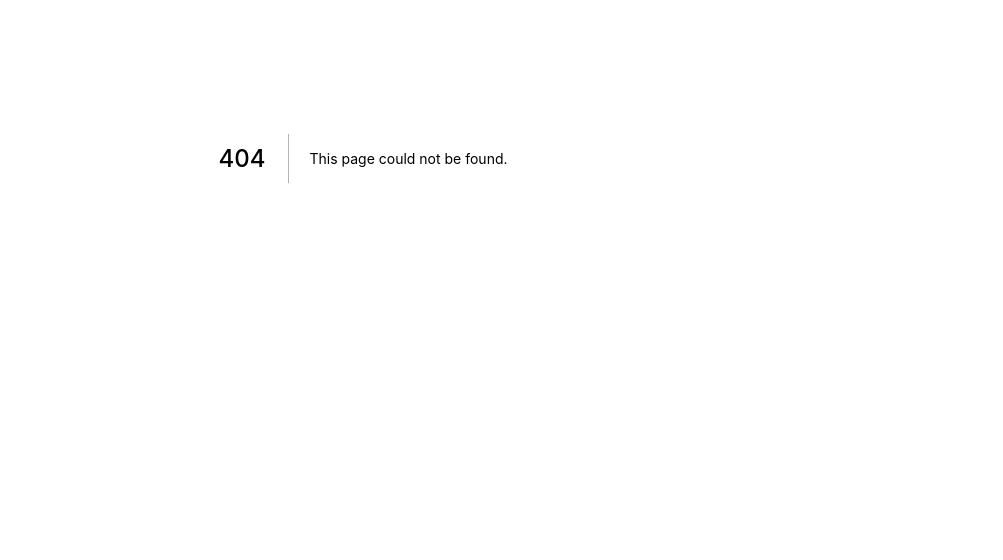
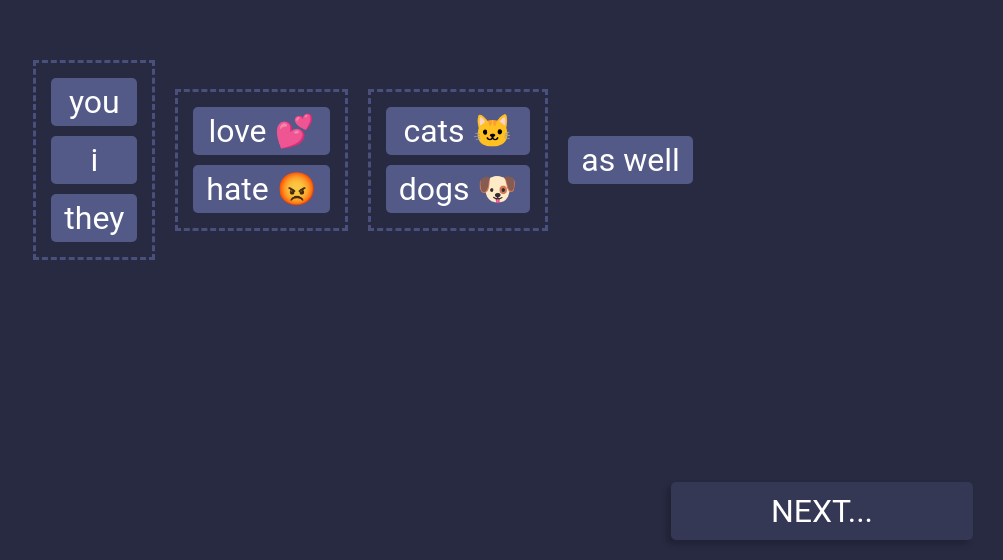
Before and after one commit to kayoroxa/netflix-2.0, a Next.js app: page /speak/crie-frases in a window 1280 px wide. Before the commit this address had no page. Shown: the part 240-800 px from the top of the page, without its empty margins (277-1280 px from the left). Built offline with nearby package versions, Linux system fonts and the light colour scheme.

Commit message:
create sentences

```diff
--- /dev/null
+++ b/src/pages/speak/crie-frases.tsx
@@ -0,0 +1,94 @@
+import { useState } from 'react'
+import CreateSentences from '../../templates/CreateSentences'
+
+const bigData = [
+  {
+    rawSentence: '{p} {verb} {noun} as well',
+    replacements: [
+      { id: 'verb', alternatives: ['love 💕', 'hate 😡'] },
+      { id: 'noun', alternatives: ['cats 🐱', 'dogs 🐶'] },
+      { id: 'p', alternatives: ['you', 'i', 'they'] },
+    ],
+  },
+  {
+    rawSentence: 'Why {p} Can {verb+} But {p2} {2verb+}',
+    replacements: [
+      { id: 'p', alternatives: ['you', 'i', 'they', 'he', 'she'] },
+      { id: 'p2', alternatives: ['me', 'them', 'her', 'him', 'you'] },
+      { id: 'verb+', alternatives: ['talk 👄', 'see 👀'] },
+      { id: '2verb+', alternatives: ["can't", 'never thank'] },
+    ],
+  },
+  {
+    rawSentence: '{p} {have} no ideia {complement}',
+    replacements: [
+      { id: 'p', alternatives: ['i', 'you', 'we', 'they'] },
+      { id: 'have', alternatives: ['have', 'had', 'really have', "'ve"] },
+      {
+        id: 'complement',
+        alternatives: [
+          'what to do',
+          'how long to wait',
+          'how much it means',
+          'it was so complicated',
+        ],
+      },
+    ],
+  },
+  {
+    rawSentence: '{p+to_be} {intensificador} trying to {complement}',
+    replacements: [
+      {
+        id: 'p+to_be',
+        alternatives: ["i'm", "you're", "we're", "she's", "he's"],
+      },
+      { id: 'intensificador', alternatives: ['really', 'just', '_'] },
+      {
+        id: 'complement',
+        alternatives: ['understand', 'tell something', 'be the best'],
+      },
+    ],
+  },
+  {
+    rawSentence:
+      "{p} understand {intermediador} {p+to_be} {v+ing} but {p} can't agree",
+    replacements: [
+      {
+        id: 'p',
+        alternatives: ['i', 'you', 'we', 'they', 'he', 'she'],
+      },
+      {
+        id: 'p+to_be',
+        alternatives: ["i'm", "you're", "we're", "she's", "he's"],
+      },
+      { id: 'p2', alternatives: ['me', 'them', 'her', 'him', 'you'] },
+      {
+        id: 'intermediador',
+        alternatives: ['everything', 'what', 'why'],
+      },
+      {
+        id: 'v+ing',
+        alternatives: ['saying', 'doing'],
+      },
+    ],
+  },
+]
+
+export default function PlayPage() {
+  const [indexData, setIndexData] = useState(0)
+  return (
+    <div>
+      <CreateSentences
+        data={bigData[indexData]}
+        onNext={() =>
+          setIndexData(prev => {
+            if (prev + 1 >= bigData.length) {
+              return 0
+            }
+            return prev + 1
+          })
+        }
+      />
+    </div>
+  )
+}
--- /dev/null
+++ b/src/templates/CreateSentences/CreateSentences.tsx
@@ -0,0 +1,60 @@
+import React from 'react'
+
+import { ContainerCreateSentences } from './styles-create-sentences'
+
+interface IReplacement {
+  id: string
+  alternatives: string[]
+}
+
+interface IData {
+  rawSentence: string
+  replacements: IReplacement[]
+}
+
+interface IProps {
+  data: IData
+  onNext: () => void
+}
+
+const CreateSentences = ({ data, onNext }: IProps) => {
+  function generateHtml(data: IData) {
+    const { rawSentence, replacements } = data
+    const sentence = rawSentence
+      .split(/(\{.*?\})/g)
+      .map(v => v.trim())
+      .filter(item => item.length > 0)
+    const html = sentence.map((word, index) => {
+      if (word.startsWith('{') && word.endsWith('}')) {
+        const id = word.slice(1, -1)
+        const replacement = replacements.find(
+          replacement => replacement.id === id
+        )
+        if (replacement) {
+          return (
+            <div className="al" key={index}>
+              {replacement.alternatives.map((alternative, key) => (
+                <div className="al-item word" key={key}>
+                  {alternative}
+                </div>
+              ))}
+            </div>
+          )
+        }
+      }
+      return <div className="word">{word}</div>
+    })
+    return html
+  }
+
+  return (
+    <ContainerCreateSentences>
+      <div className="app">
+        <button onClick={onNext}>NEXT...</button>
+        {generateHtml(data)}
+      </div>
+    </ContainerCreateSentences>
+  )
+}
+
+export default CreateSentences
--- /dev/null
+++ b/src/templates/CreateSentences/index.ts
@@ -0,0 +1 @@
+export { default } from './CreateSentences'
--- /dev/null
+++ b/src/templates/CreateSentences/styles-create-sentences.ts
@@ -0,0 +1,59 @@
+import styled from 'styled-components'
+
+export const ContainerCreateSentences = styled.div`
+  width: 100vw;
+  height: 100vh;
+  min-height: 100vh;
+  background: #272a41;
+
+  * {
+    font-size: 2rem;
+    color: white;
+    font-family: 'Roboto', sans-serif;
+  }
+  .app {
+    width: 100%;
+    height: 100%;
+    display: flex;
+    justify-content: center;
+    align-items: center;
+    gap: 20px;
+  }
+
+  .al {
+    padding: 15px;
+    border: 3px solid #4a507c;
+    border-style: dashed;
+    display: flex;
+    flex-direction: column;
+    gap: 10px;
+  }
+
+  .word {
+    background: #545a87;
+    padding: 5px 13px;
+    border-radius: 5px;
+    text-align: center;
+    text-transform: lowercase;
+  }
+
+  button {
+    cursor: pointer;
+    position: absolute;
+    bottom: 20px;
+    right: 30px;
+    background: #343854;
+    border: none;
+    border-radius: 5px;
+    padding: 10px 100px;
+    color: white;
+    //SHADOW
+    box-shadow: -4px 4px 6px rgba(0, 0, 0, 0.2);
+    transition: 0.1s;
+
+    :hover {
+      background: #545a87;
+      transform: scale(1.05);
+    }
+  }
+`
```
